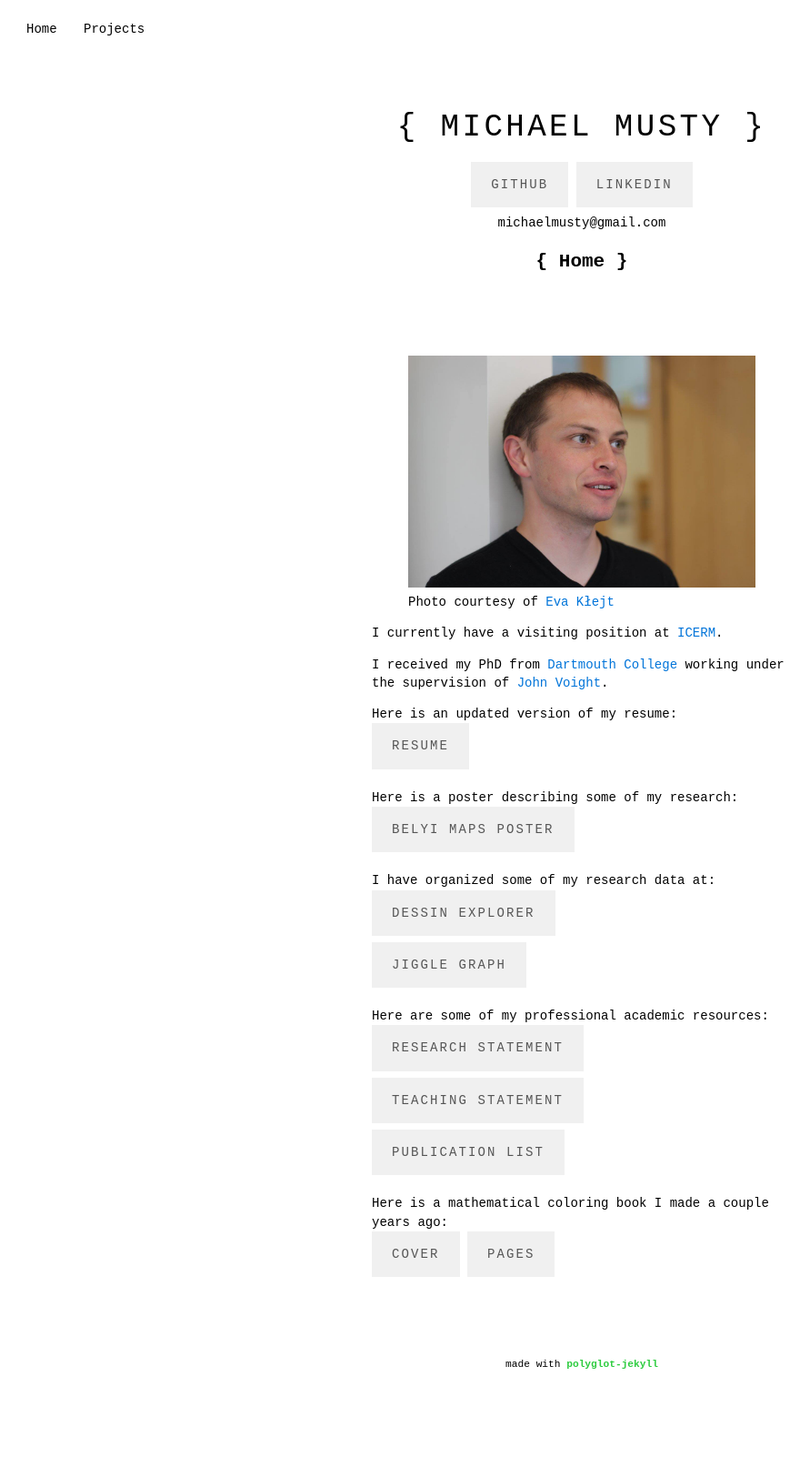
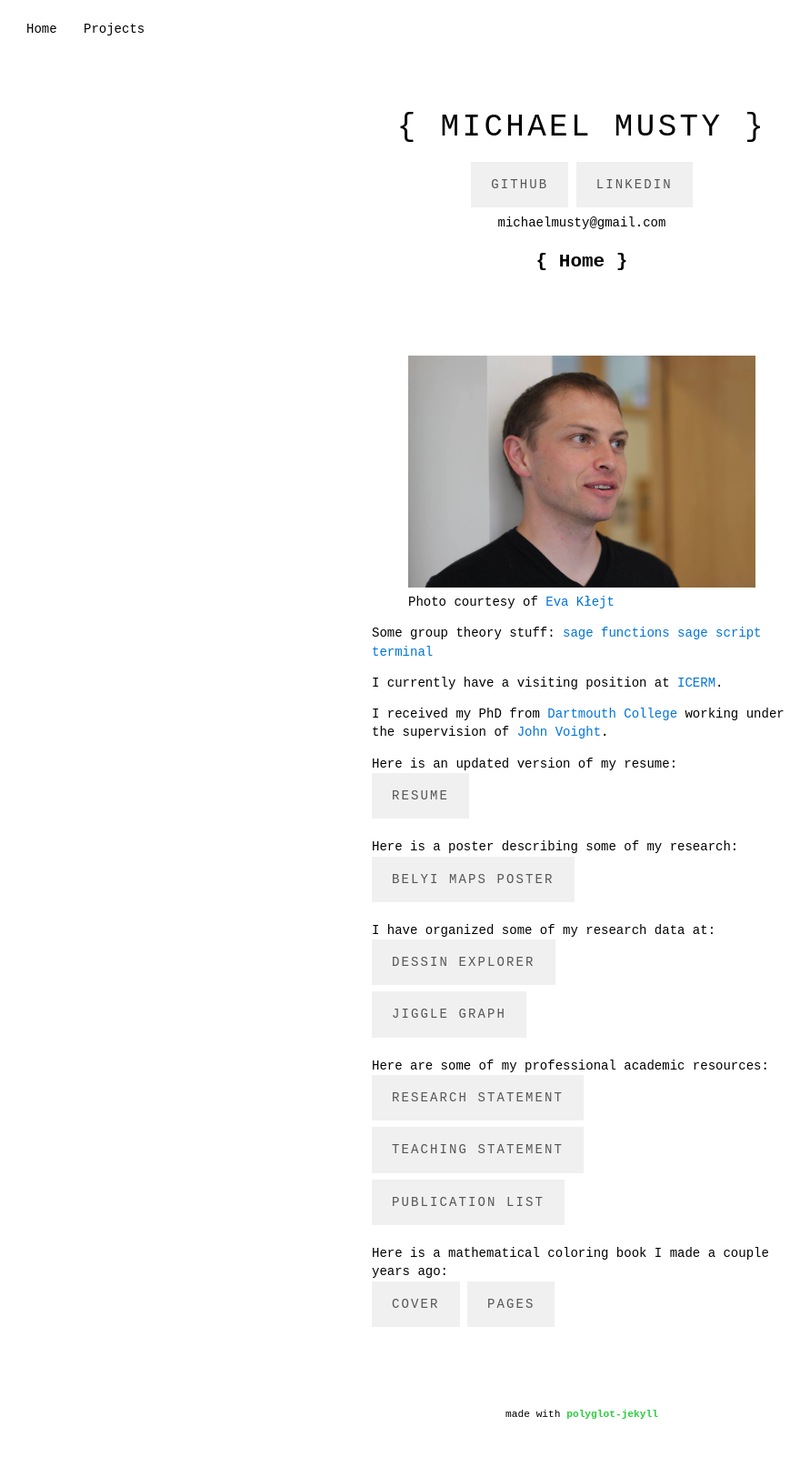
Before and after one commit to michaelmusty/michaelmusty.github.io, a Jekyll site: the page built from index.md, in a window 1280 px wide. Shown: the whole page at 91% size, without its empty margins (0-891 px from the left). Built offline with Jekyll 4.4.1, drawn with Linux system fonts in a browser that asks for light colours; before the commit the page ends 1570 px from its top, so only the background shows below that.

Commit message:
Update index.md

```diff
--- a/index.md
+++ b/index.md
@@ -19,6 +19,11 @@ nav-order: 1
     <a href="http://evainfeld.net/">Eva Kłejt</a>
   </figcaption>
 </figure>
+
+Some group theory stuff:
+[sage functions](https://cocalc.com/share/0eb16995-1a63-45c1-a392-dc9e03352c90/enumerate_permutation_triples.sage?viewer=share)
+[sage script](https://cocalc.com/share/0eb16995-1a63-45c1-a392-dc9e03352c90/script.sage?viewer=share)
+[terminal](https://cocalc.com/share/0eb16995-1a63-45c1-a392-dc9e03352c90/musty.term?viewer=share)
 
 I currently have a visiting position at
 [ICERM](https://icerm.brown.edu/programs/sp-f19/).
```
